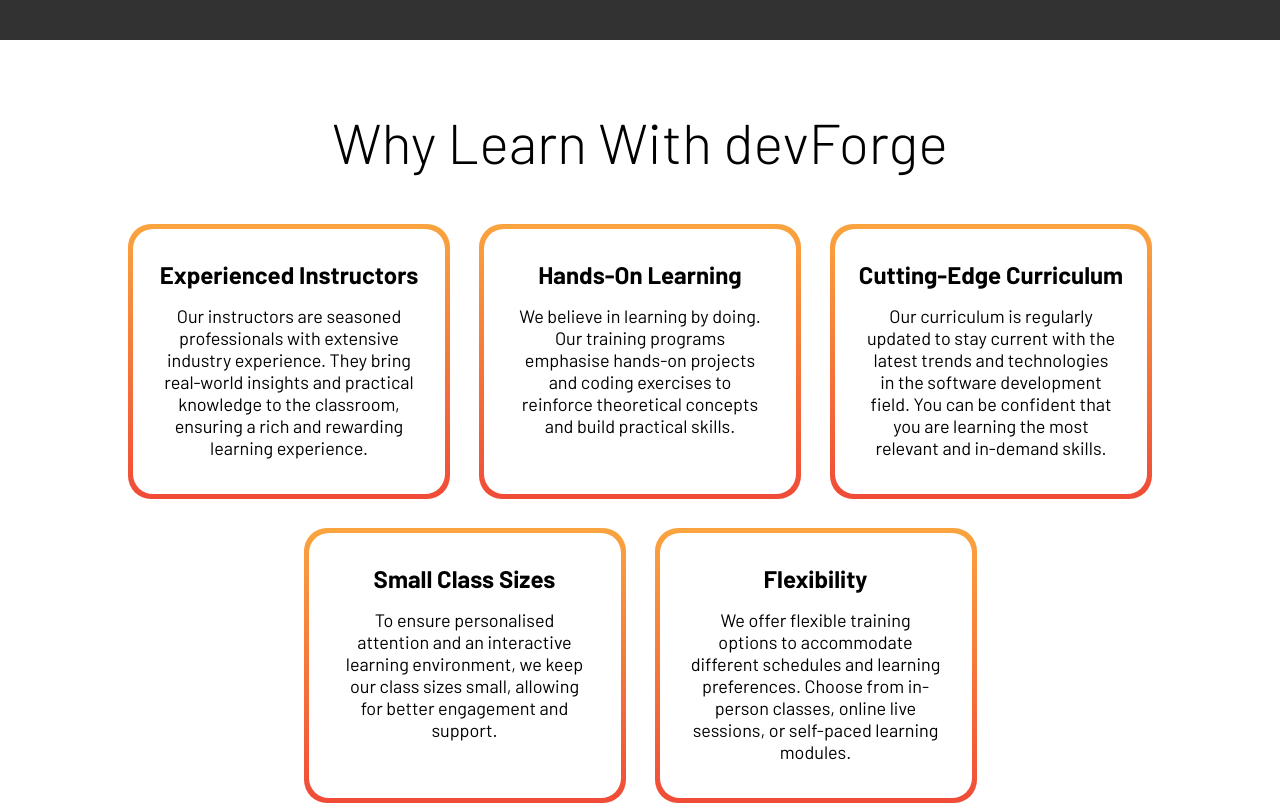
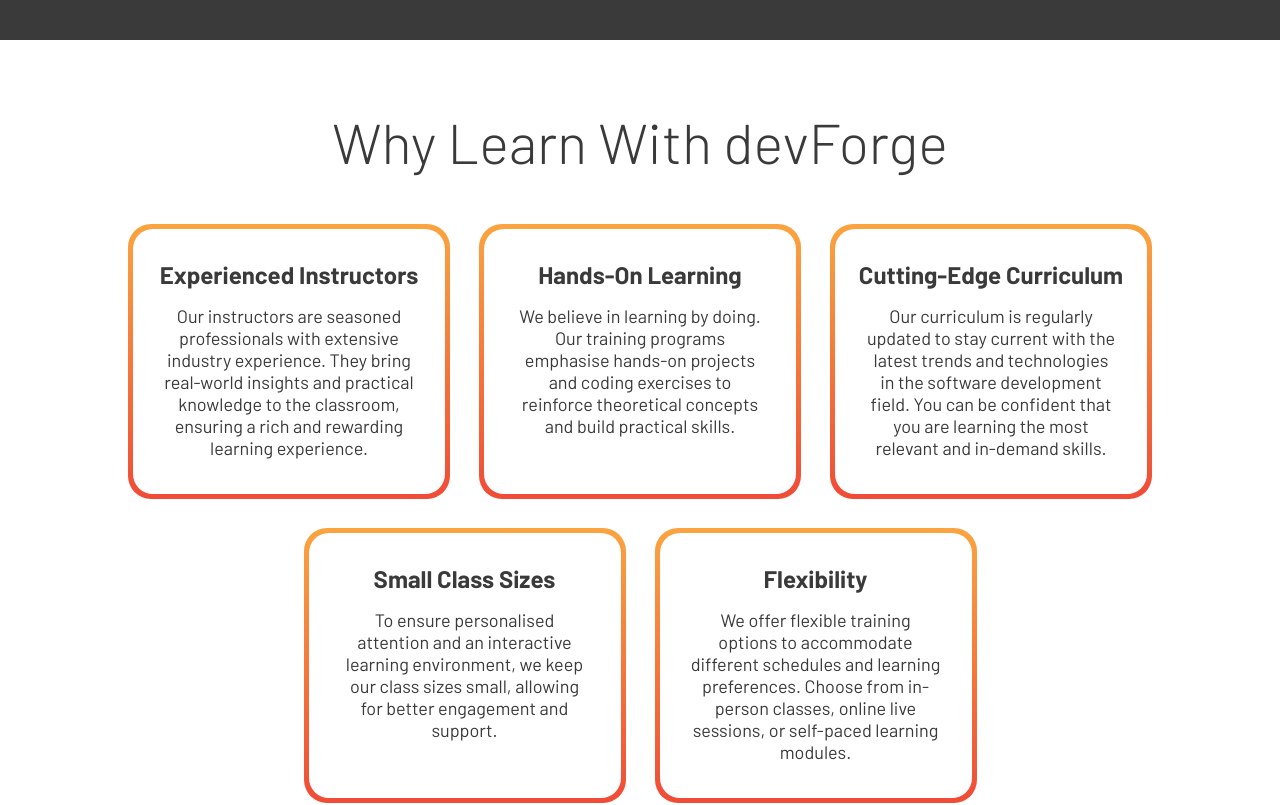
Before and after one commit to t-minini/devforge, a React (Create React App) app: page / in a window 1280 px wide. Shown: the part 760-1565 px from the top of the page. Built offline with nearby package versions, Linux system fonts and the light colour scheme.

Commit message:
updating black color

```diff
--- a/src/App.module.css
+++ b/src/App.module.css
@@ -1,5 +1,5 @@
 :root {
-  --black: #323232;
+  --black: #3a3a3a;
   --white: #ffffff;
   --orange-dark: #f04b37;
   --orange-light: #f5783b;
--- a/src/components/why/Why.module.css
+++ b/src/components/why/Why.module.css
@@ -13,11 +13,13 @@
   flex-direction: column;
   justify-content: center;
   width: var(--content-width);
+
 }
 
 .why__content h2 {
   font-weight: 500;
   font-size: 5.6rem;
+  color: var(--black);
   line-height: 4.4rem;
   margin-bottom: 6rem;
   font-weight: var(--light-300);
@@ -56,6 +58,7 @@
 
 .card__inner h3 {
   font-size: 2.4rem;
+  color: var(--black);
   padding-bottom: 1.6rem;
   font-weight: var(--bold-700);
 }
@@ -63,5 +66,6 @@
 .card__inner p {
   width: 80%;
   font-size: 1.8rem;
+  color: var(--black);
   font-weight: var(--regular-400);
 }
```
